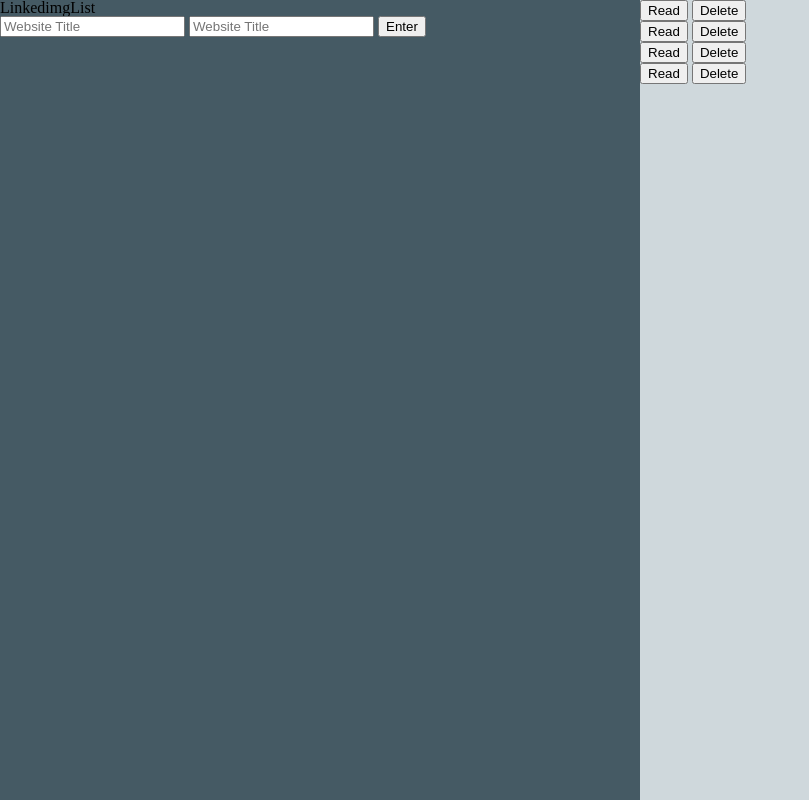
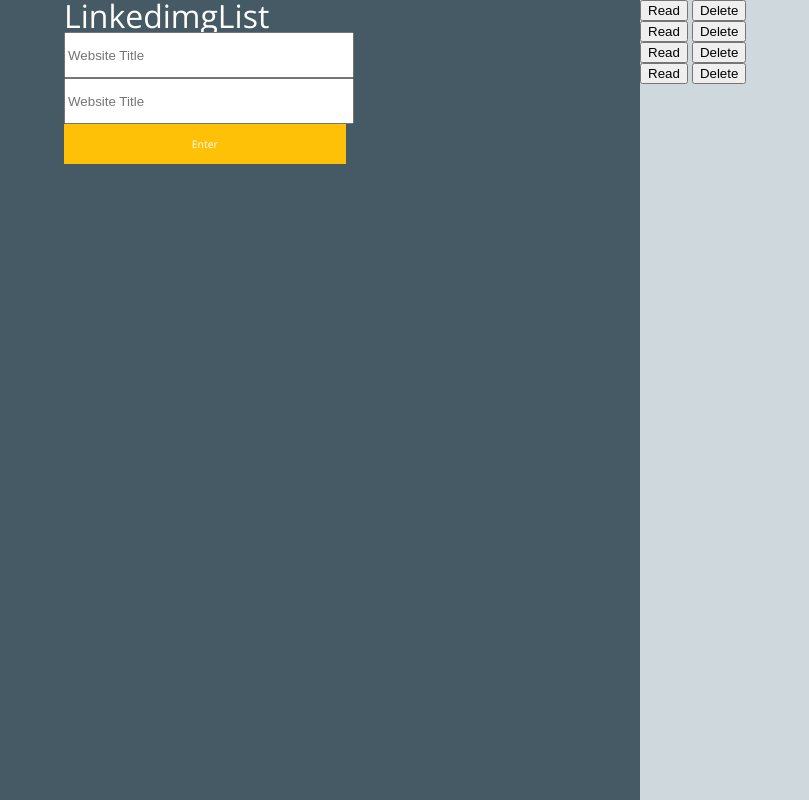
Before and after one commit to JohnBinning/linked-list, a plain HTML site: page index.html in a window 1280 px wide. Shown: the whole page, without its empty margins (0-809 px from the left). Drawn offline with nearby package versions, Linux system fonts and the light colour scheme.

Commit message:
add font to html, updated css with button color and formatting

```diff
--- a/index.html
+++ b/index.html
@@ -5,6 +5,7 @@
     <title>Linked List</title>
     <link rel="stylesheet" type="text/css" href="reset.css">
     <link rel="stylesheet" type="text/css" href="style.css">
+    <link href="https://fonts.googleapis.com/css?family=Open+Sans:400,800" rel="stylesheet">
   </head>
   <body>
 
--- a/style.css
+++ b/style.css
@@ -9,7 +9,31 @@ section {
 .section1 {
   background-color: #455A64;
 }
+.section1 h1 {
+  color: white;
+  font-family: 'Open Sans', sans-serif;
+  font-size: 2em;
+  margin-left: 10%;
+}
 
 .section2 {
   background-color: #CFD8DC;
 }
+
+input {
+  width: 22vw;
+  height: 5vh;
+  margin-left: 10%;
+}
+
+#enter-btn {
+  background-color: #FFC107;
+  border: 0;
+  color: white;
+  width: 22vw;
+  height: 5vh;
+  font-family: 'Open Sans', sans-serif;
+  font-size: .65em;
+  margin-left: 10%;
+
+}
```
